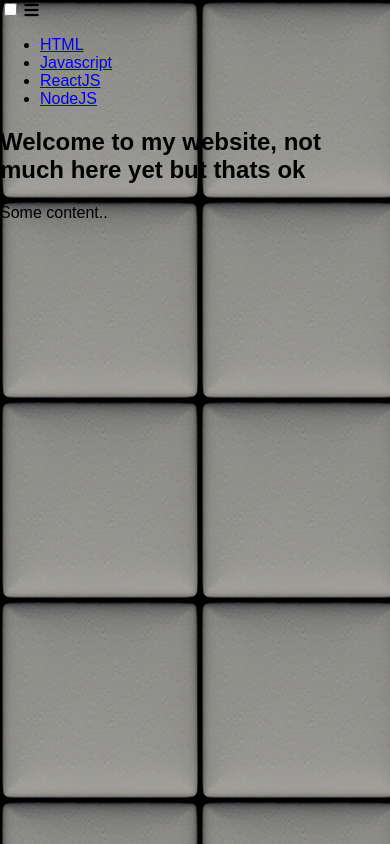
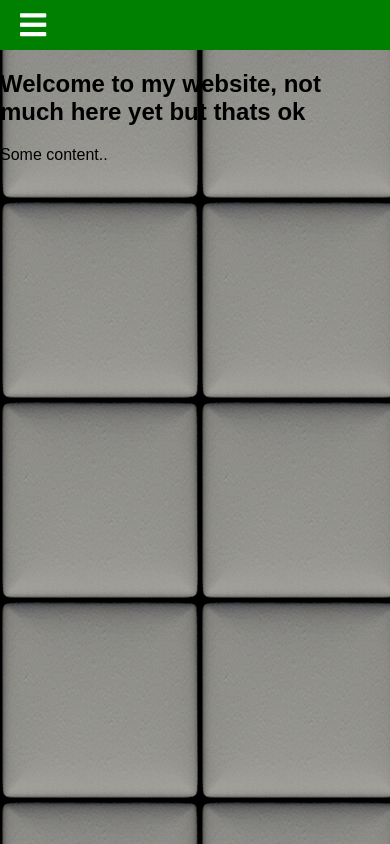
Before and after one commit to anonymous14386/rubberroomwithrats, a plain HTML site: page index.html in a window 390 px wide. Drawn offline with Linux system fonts and the light colour scheme; files whose address does not match are found by name.

Commit message:
modified:   styles/style.css

```diff
--- a/styles/style.css
+++ b/styles/style.css
@@ -8,26 +8,81 @@ body {
     font-family: Arial, Helvetica, sans-serif;
 }
 
-.topnav {
-    overflow: hidden;
-    background-color: #333;
+nav {
+    background-color: green;
+    color: white;
+    display: flex;
+    justify-content: space-between;
+    align-items: center;
+    padding: 10px 20px;
 }
 
-.topnav a {
-    float :left;
-    color: #f2f2f2;
-    text-align: center;
-    padding: 14px 16px;
-    text-decoration: none;
-    font-size: 17px;
+.logo {
+    font-size: 1.5rem;
 }
 
-.topnav a:hover {
-    background-color: #ddd;
-    color: black;
+ul {
+    display: flex;
+    list-style: none;
+    padding: 0;
+    margin: 0;
 }
 
-.topnav a.active {
-    background-color: #04AA6D;
+ul li {
+    margin-right: 20px;
+}
+
+ul li a {
     color: white;
+    text-decoration: none;
+    transition: color 0.3s;
 }
+
+ul li a:hover {
+    color: lightgreen;
+}
+
+.checkbtn {
+    font-size: 30px;
+    color: white;
+    cursor: pointer;
+    display: none;
+}
+
+#check {
+    display: none;
+}
+
+@media (max-width: 768px) {
+    .checkbtn {
+      display: block;
+      order: 1;
+      margin-right: 20px;
+    }
+
+    ul {
+      position: fixed;
+      top: 80px;
+      right: -100%;
+      background-color: green;
+      width: 100%;
+      height: 100vh;
+      display: flex;
+      flex-direction: column;
+      justify-content: center;
+      align-items: center;
+      transition: all 0.3s;
+    }
+
+    ul li {
+      margin: 20px 0;
+    }
+
+    ul li a {
+      font-size: 20px;
+    }
+
+    #check:checked ~ ul {
+      right: 0;
+    }
+}
```
